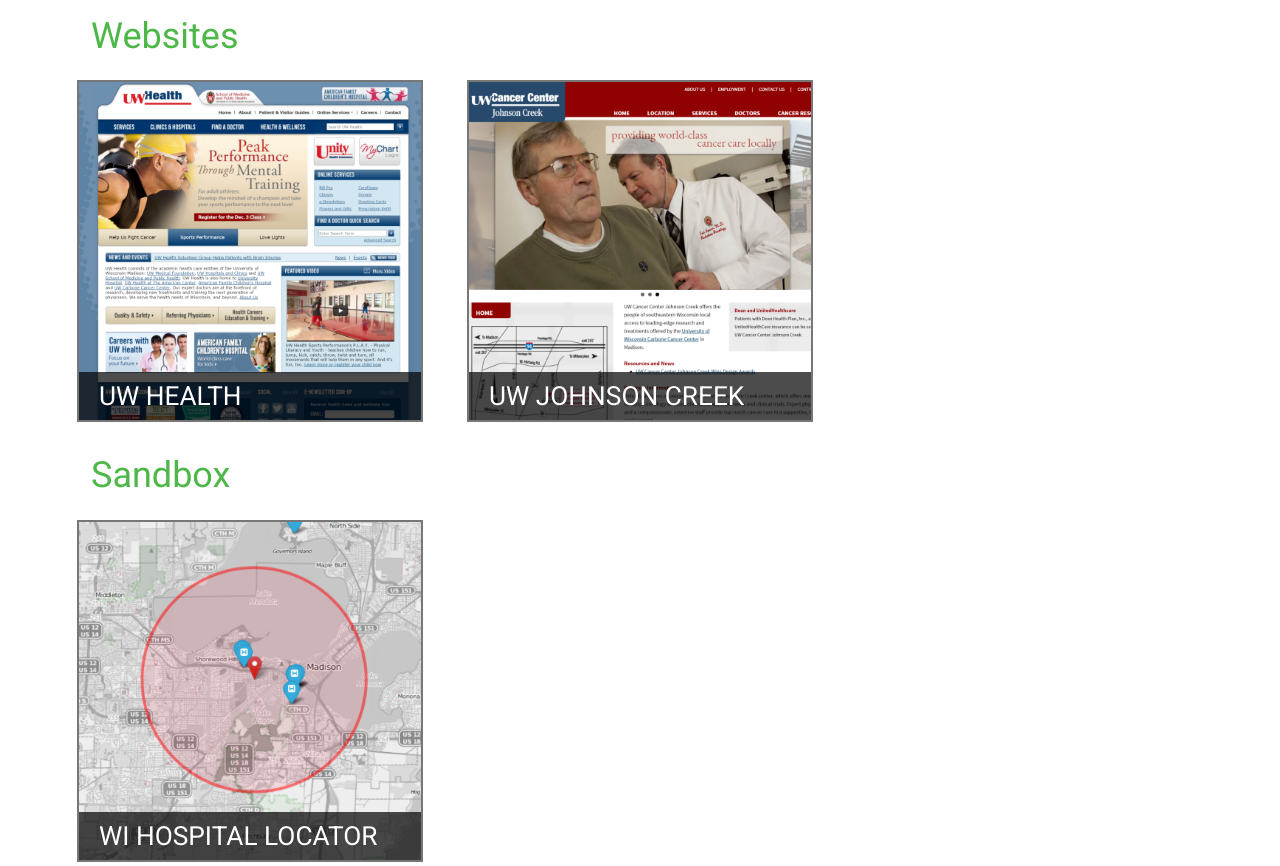
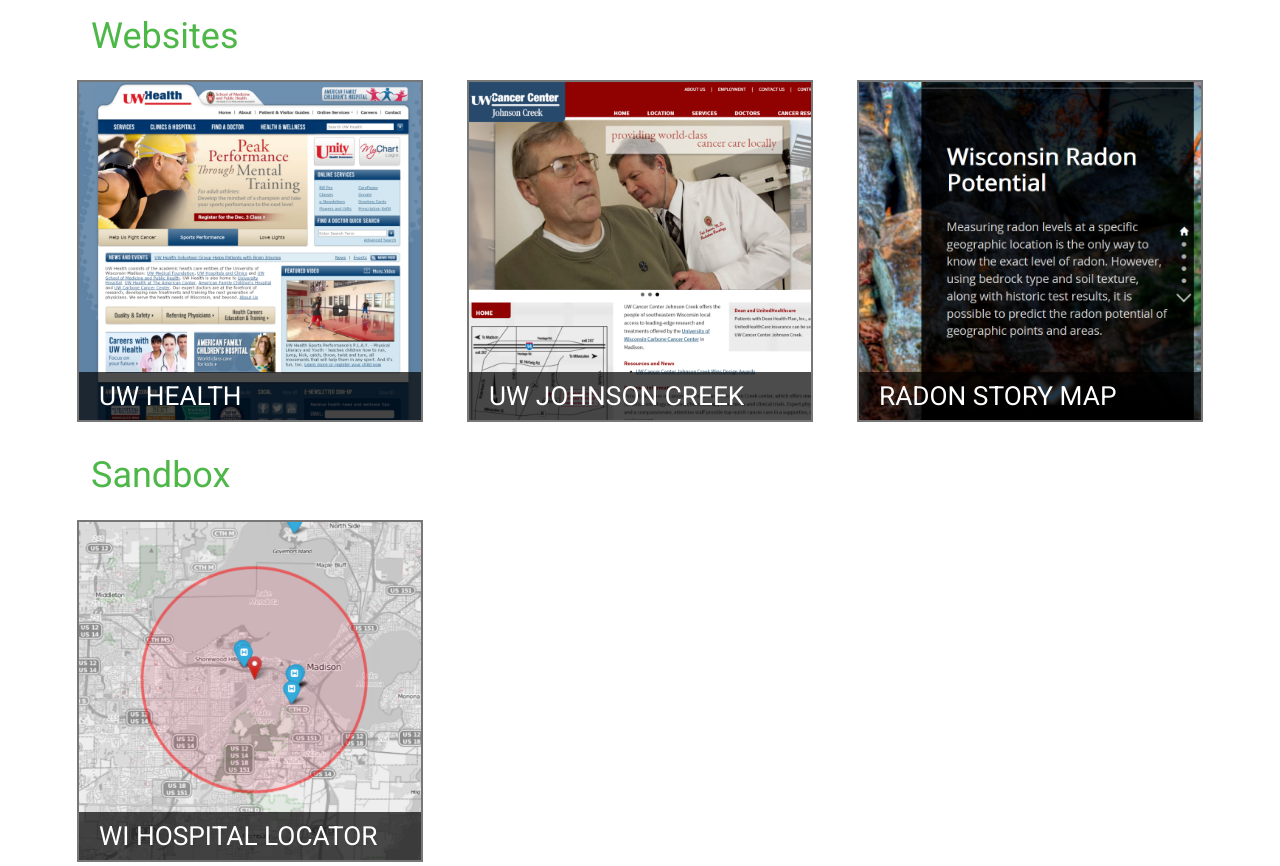
Before and after one commit to JotaTe/JotaTe.github.io, a plain HTML site: page portfolio.html in a window 1280 px wide. Shown: the part 1468-2334 px from the top of the page. Drawn offline with Linux system fonts and the light colour scheme.

Commit message:
April Update

```diff
--- a/portfolio.html
+++ b/portfolio.html
@@ -174,6 +174,7 @@
                 </figure>
             </div>
         </div>
+
     </div>
 
     <div class="row">
@@ -206,6 +207,18 @@
                 </figure>
             </div>
         </div>
+		       <div class="col-xs-12 col-sm-4 col-md-4 col-lg-4">
+            <div class="pad-2">
+                <figure>
+                    <a class="fancybox" rel="group" target="_blank" href="https://www.arcgis.com/apps/MapJournal/index.html?appid=5397a03859904782b88690f5c761f86b"><img alt="Radon Potential Story Map" src="assets/images/story_map.png"></a>
+                    <figcaption>
+                        <h3>Radon Story Map</h3>
+                        <p>This was a proof of concept story map created for the Wisconsin Radon Potential project.</p>
+                        <p><a href="https://www.arcgis.com/apps/MapJournal/index.html?appid=5397a03859904782b88690f5c761f86b">View Site</a></p>
+                    </figcaption>
+                </figure>
+            </div>
+        </div>
     </div>
     <div class="row">
         <div class="col-med-12">
```
Also changed, not shown: resume.html (+6 -3 lines), assets/images/story_map.png (added).
